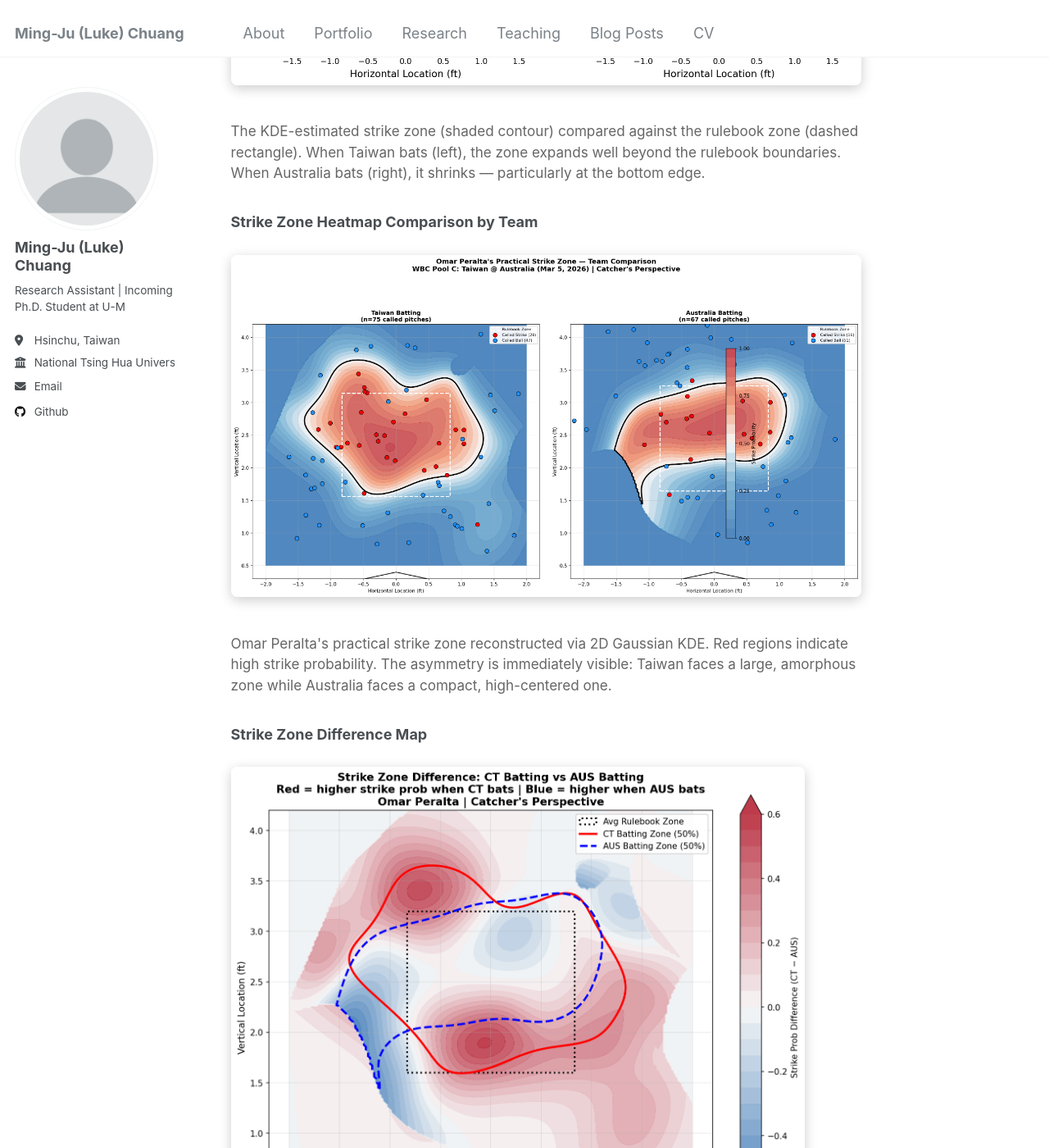
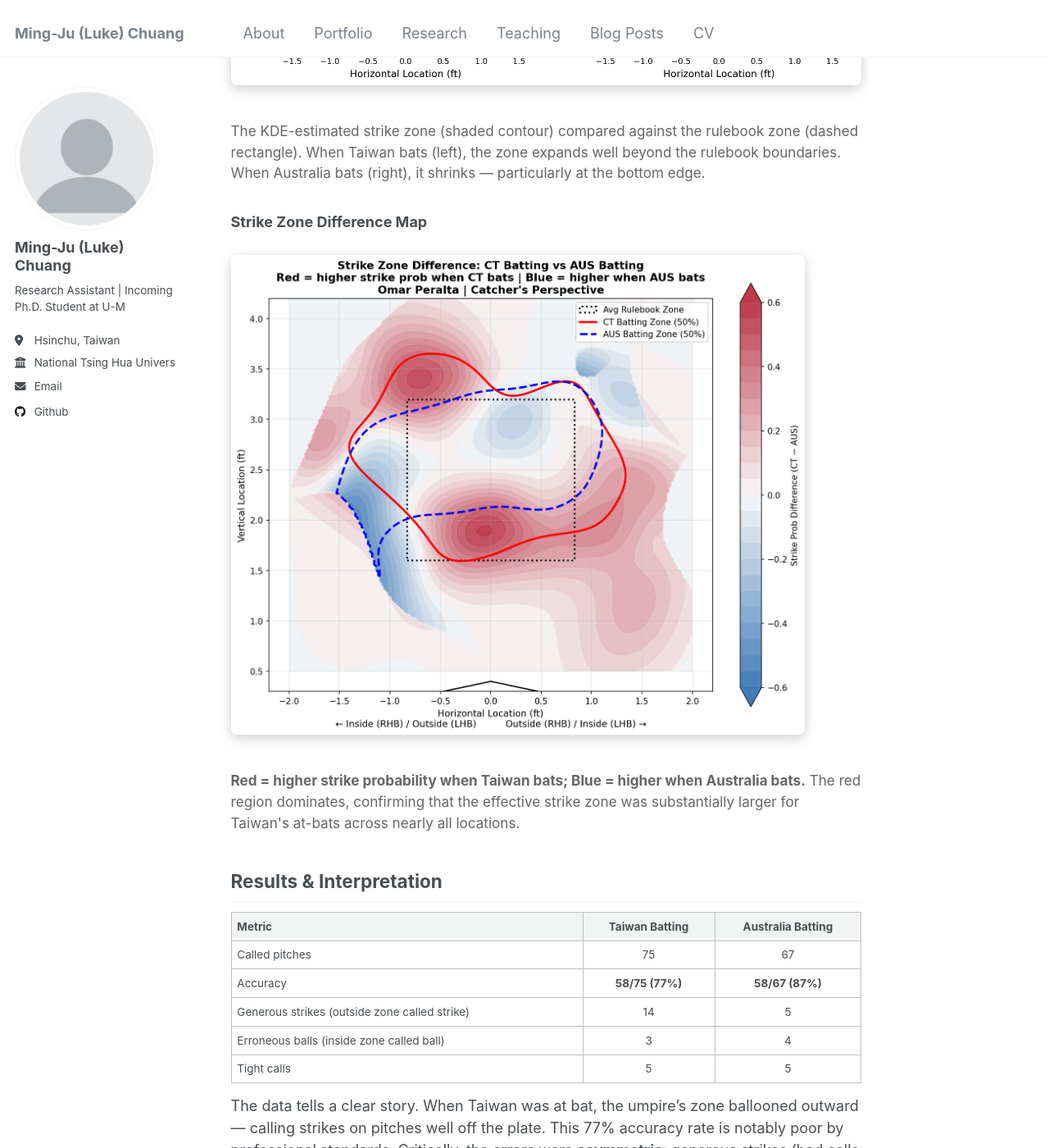
Before and after one commit to LukeChuang890212/LukeChuang890212.github.io, a Jekyll site: the page built from _portfolio/portfolio-99-baseball.md, in a window 1280 px wide and 1400 px high, scrolled down 2393 px. Shown: the whole window at 82% size. Built offline with Jekyll 4.4.1, drawn with Linux system fonts in a browser that asks for light colours.

Commit message:
Remove redundant strike zone heatmap from baseball analytics entry
The KDE heatmap comparison was nearly identical to the accuracy plot
already shown above it, so removing to avoid repetition.

Co-Authored-By: Claude Opus 4.6 <noreply@anthropic.com>

```diff
--- a/_portfolio/portfolio-99-baseball.md
+++ b/_portfolio/portfolio-99-baseball.md
@@ -51,12 +51,6 @@ In baseball, the rulebook strike zone is well-defined — but the *practical* st
 
 <p style="color: #666; font-size: 0.95em;">The KDE-estimated strike zone (shaded contour) compared against the rulebook zone (dashed rectangle). When Taiwan bats (left), the zone expands well beyond the rulebook boundaries. When Australia bats (right), it shrinks — particularly at the bottom edge.</p>
 
-### Strike Zone Heatmap Comparison by Team
-
-<img src="/images/strike_zone_comparison.png" alt="Strike Zone Heatmap Comparison" style="width: 100%; max-width: 900px; border-radius: 8px; box-shadow: 0 4px 15px rgba(0,0,0,0.2); margin: 20px 0;">
-
-<p style="color: #666; font-size: 0.95em;">Omar Peralta's practical strike zone reconstructed via 2D Gaussian KDE. Red regions indicate high strike probability. The asymmetry is immediately visible: Taiwan faces a large, amorphous zone while Australia faces a compact, high-centered one.</p>
-
 ### Strike Zone Difference Map
 
 <img src="/images/strike_zone_diff.png" alt="Strike Zone Difference Map" style="width: 100%; max-width: 700px; border-radius: 8px; box-shadow: 0 4px 15px rgba(0,0,0,0.2); margin: 20px 0;">
```
